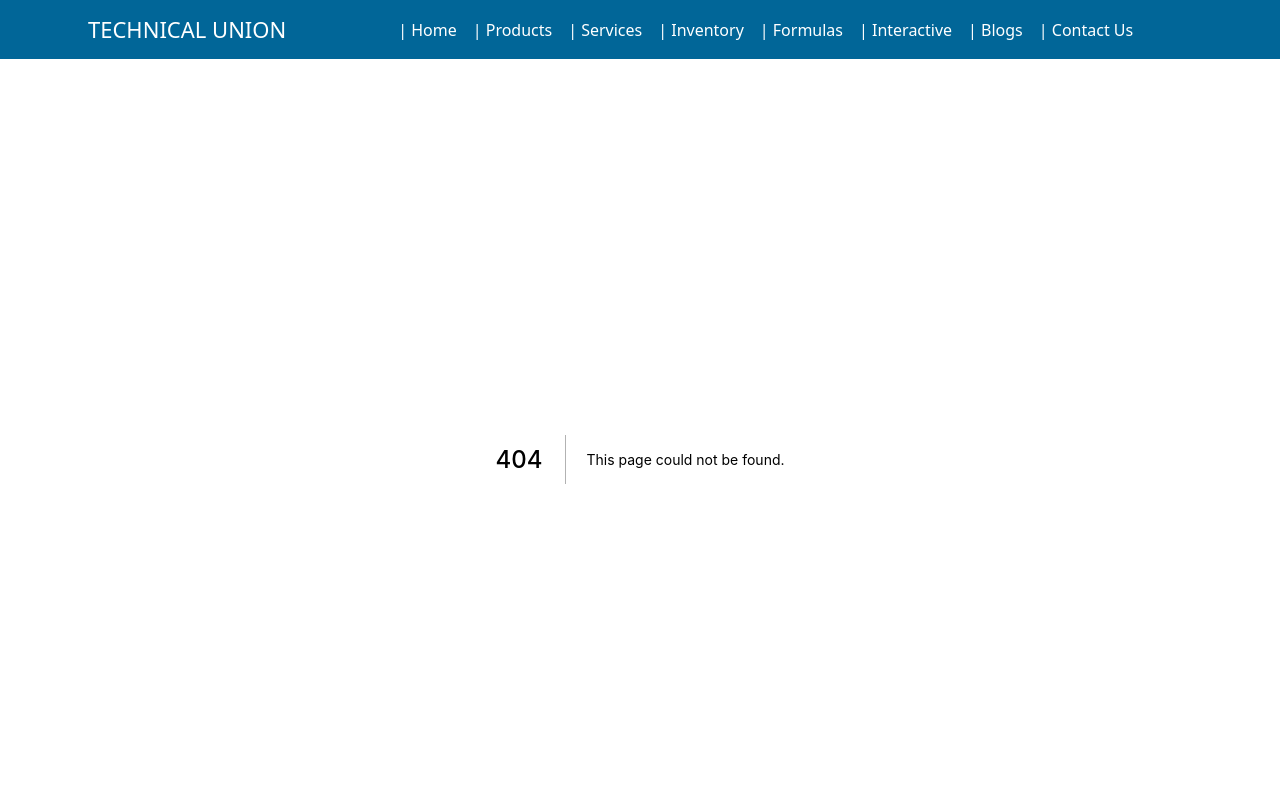
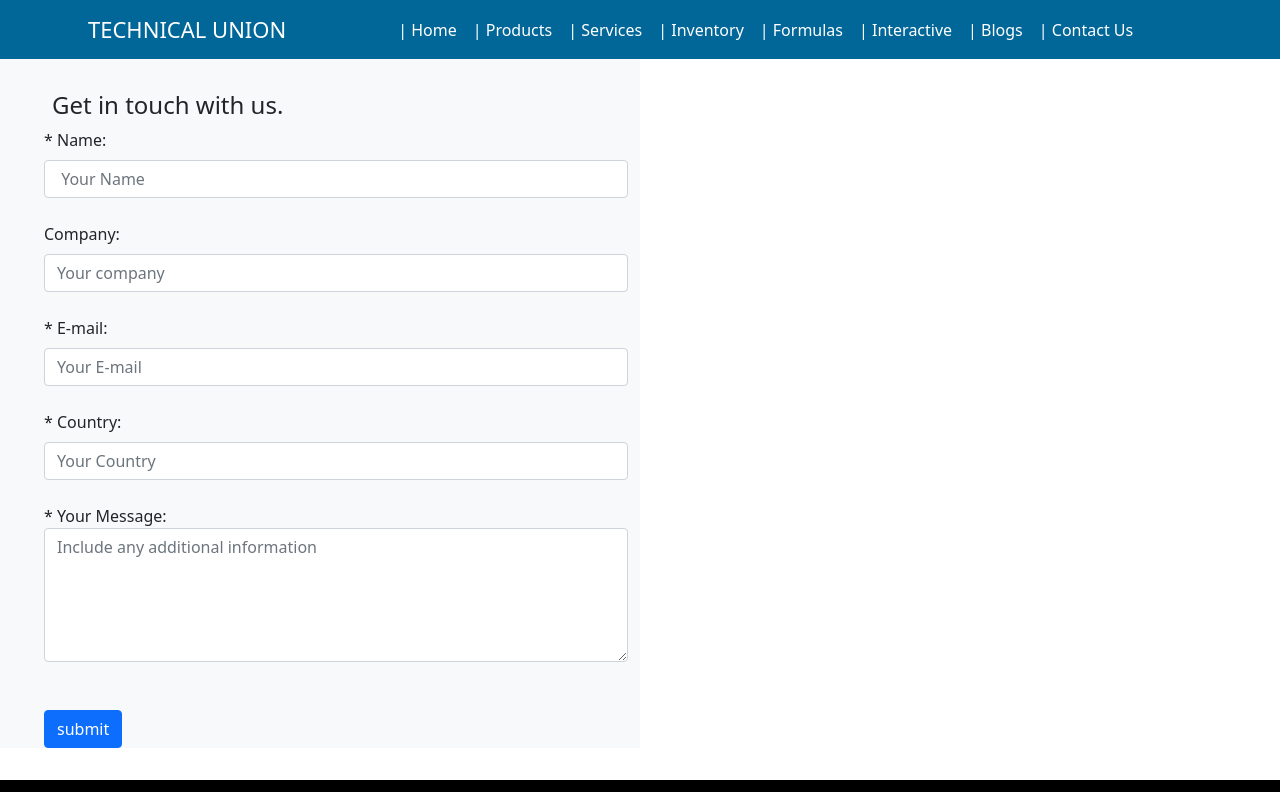
Before and after one commit to Elindo586/nextprojectb, a Next.js app: page /components/contact-form in a window 1280 px wide. Before the commit this address had no page. Shown: the top 792 px of the page. Built offline with nearby package versions, Linux system fonts and the light colour scheme.

Commit message:
contact form component

```diff
--- a/package.json
+++ b/package.json
@@ -15,6 +15,7 @@
     "mongodb": "^4.6.0",
     "mongoose": "^6.3.4",
     "next": "12.1.6",
+    "nodemailer": "^6.7.5",
     "react": "18.1.0",
     "react-bootstrap": "^2.4.0",
     "react-dom": "18.1.0"
--- /dev/null
+++ b/pages/api/contact.js
@@ -0,0 +1,33 @@
+export default function handler(req, res) {
+  let nodemailer = require("nodemailer");
+  const transporter = nodemailer.createTransport({
+    port: 587,
+    host: "smtp.office365.com",
+    auth: {
+      user: process.env.EMAIL,
+      pass: process.env.EPASSWORD,
+    },
+    secure: true,
+  });
+
+  const mailData = {
+    from: process.env.EMAIL,
+    to: "info@tu.biz",
+    subject: `Message From ${req.body.firstName}`,
+    text:
+      req.body.company +
+      " | Sent from: " +
+      req.body.email +
+      req.body.country +
+      req.body.notes,
+    html: `<div>${req.body.company}</div><div>Sent from: ${req.body.email}</div><div> ${req.body.country}</div> <div> ${req.body.notes}`,
+  };
+
+  transporter.sendMail(mailData, function (err, info) {
+    if (err) console.log(err);
+    else console.log(info);
+  });
+
+  console.log(req.body);
+  res.send("success");
+}
--- /dev/null
+++ b/pages/components/contact-form.js
@@ -0,0 +1,147 @@
+import React from "react";
+import Link from "next/link";
+import { useState } from "react";
+
+export default function ContactForm() {
+  const [firstName, setFirstName] = useState("");
+  const [company, setCompany] = useState("");
+  const [email, setEmail] = useState("");
+  const [country, setCountry] = useState("");
+  const [notes, setNotes] = useState("");
+  const [submitted, setSubmitted] = useState(false);
+
+  const handleSubmit = (e) => {
+    e.preventDefault();
+    console.log("Sending");
+
+    let data = {
+      firstName,
+      company,
+      email,
+      country,
+      notes,
+    };
+
+    fetch("/api/contact", {
+      method: "POST",
+      headers: {
+        Accept: "application/json, text/plain, */*",
+        "Content-Type": "application/json",
+      },
+      body: JSON.stringify(data),
+    }).then((res) => {
+      console.log("Response received");
+      if (res.status === 200) {
+        console.log("Response succeeded!");
+        setSubmitted(true);
+        setFirstName("");
+        setCompany("");
+        setEmail("");
+        setCountry("");
+        setNotes("");
+      }
+    });
+  };
+
+  return (
+    <div>
+      <div className="row">
+        <div className="col-md-6 bg-light">
+          <h4 className="get-in-touch">Get in touch with us.</h4>
+          <form className="contact-us-form">
+            <input
+              type="hidden"
+              name="_next"
+              // value="http://www.tu.biz/thankyou.html"
+            />
+
+            <label htmlFor="firstname" className="form-label">
+              * Name:{" "}
+            </label>
+            <input
+              className="form-control"
+              type="text"
+              id="firstname"
+              name="firstname"
+              placeholder=" Your Name"
+              required=""
+            />
+            <br />
+
+            <label htmlFor="company" className="form-label">
+              {" "}
+              Company:{" "}
+            </label>
+            <input
+              className="form-control"
+              type="text"
+              id="company"
+              name="company"
+              placeholder="Your company"
+            />
+            <br />
+
+            <label htmlFor="email" className="form-label">
+              {" "}
+              * E-mail:{" "}
+            </label>
+            <input
+              className="form-control"
+              type="email"
+              id="email"
+              name="email"
+              placeholder="Your E-mail"
+              required=""
+            />
+            <br />
+
+            <label htmlFor="country" className="form-label">
+              {" "}
+              * Country:{" "}
+            </label>
+            <input
+              className="form-control"
+              type="text"
+              id="country"
+              name="country"
+              placeholder="Your Country"
+              required=""
+            />
+            <br />
+
+            <label htmlFor="notes"> * Your Message: </label>
+
+            <textarea
+              className="form-control"
+              type="text"
+              id="notes"
+              name="notes"
+              placeholder="Include any additional information"
+              rows="5"
+              required=""
+            ></textarea>
+            <br />
+
+            <input
+              className="contact-your-message-input"
+              type="text"
+              name="_honey"
+            />
+            <br />
+            <Link href="/thankyou">
+              <input
+                type="submit"
+                name="submit"
+                value="submit"
+                className="btn btn-primary"
+                onClick={(e) => {
+                  handleSubmit(e);
+                }}
+              />
+            </Link>
+          </form>
+        </div>
+      </div>
+    </div>
+  );
+}
```
Also changed, not shown: 1 other file (tests, documents, lock files or other folders).
